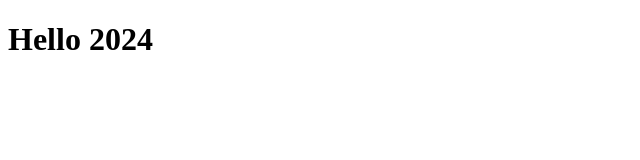
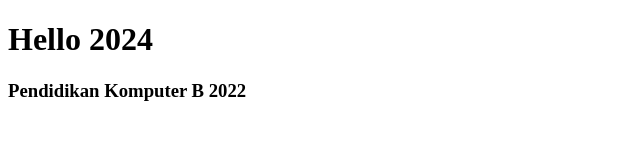
Before and after one commit to chintiaakni26/Tugas_Git, a plain HTML site: page index.html in a window 1280 px wide. Shown: the whole page, without its empty margins (0-640 px from the left). Drawn offline with Linux system fonts and the light colour scheme.

Commit message:
Update index.html

```diff
--- a/index.html
+++ b/index.html
@@ -8,6 +8,7 @@
 <body>
 
     <h1> Hello 2024 </h1>
+    <h3> Pendidikan Komputer B 2022 </h3>
 
 </body>
 </html>
```
